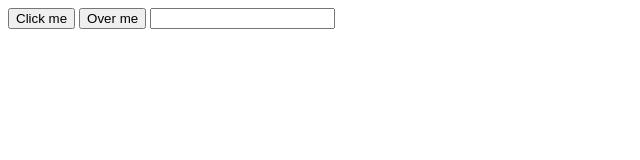
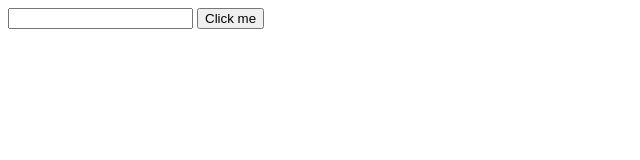
Before and after one commit to nenitf/ead_js_rocketseat_starter-js, a plain HTML site: page index.html in a window 1280 px wide. Shown: the whole page, without its empty margins (0-640 px from the left). Drawn offline with Linux system fonts and the light colour scheme.

Commit message:
release: add aula 12

```diff
--- a/index.html
+++ b/index.html
@@ -7,9 +7,8 @@
         <title>Curso Javascript</title>
     </head>
     <body>
-        <button onclick="mostraAlerta('clique')">Click me</button>
-        <button onmouseover="mostraAlerta('over')">Over me</button>
-        <input type="text" onkeypress="mostraAlerta('keypress')">
+        <input type='text'>
+        <button id="btn">Click me</button>
 
         <script src="main.js">
         </script>
--- a/main.js
+++ b/main.js
@@ -1,3 +1,10 @@
-function mostraAlerta(evento){
-    console.log(`Evento ${evento} acionado`)
+console.log(document.getElementById('btn')) // tag
+console.log(document.getElementsByTagName('button')[0]) // HTMLCollections[0]
+
+console.log(document.querySelector('body button'))
+console.log(document.querySelector('button'))
+console.log(document.querySelector('#btn'))
+
+document.querySelector('#btn').onclick = function() {
+    console.log(document.querySelector('input').value)
 }
```
